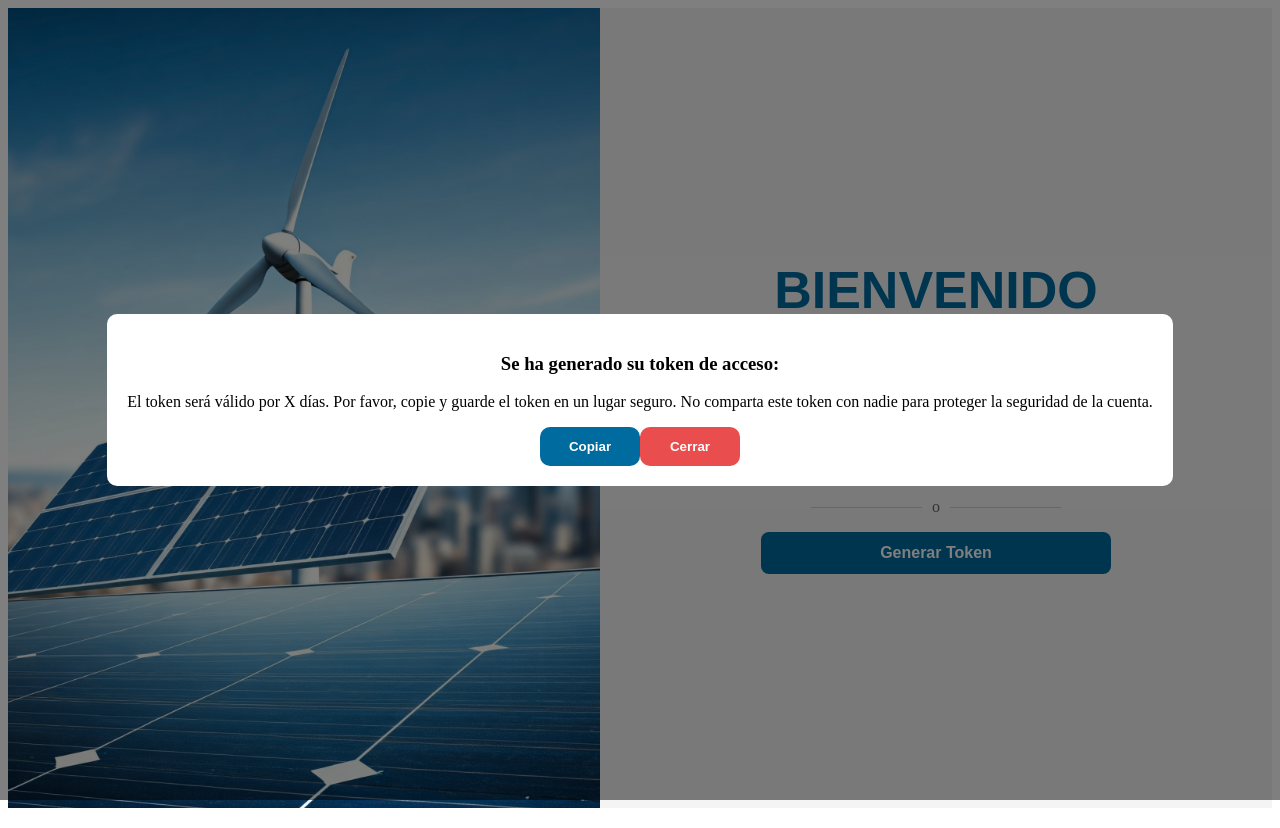
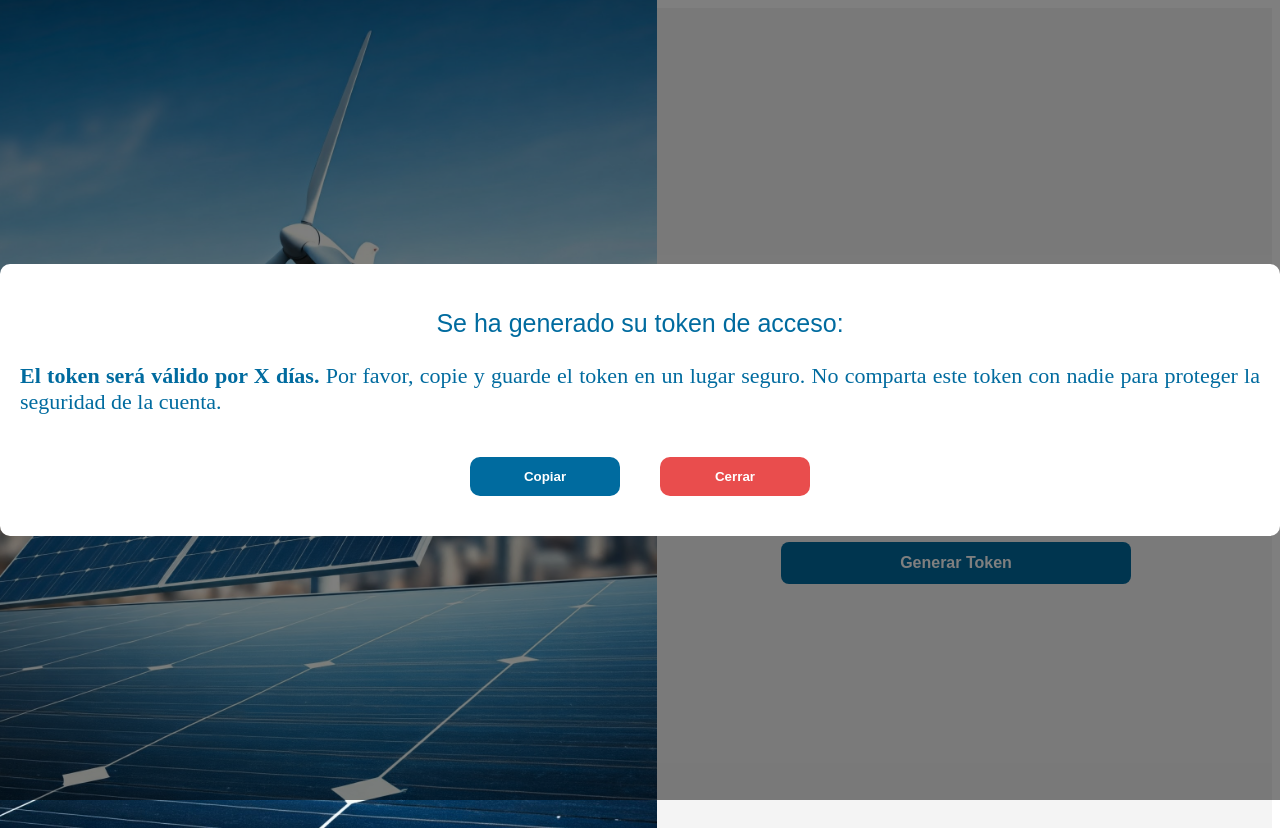
Before and after one commit to WolfMrDuck/Almeja, a Vue app in the folder frontend/: page / in a window 1280 px wide. Both pictures are taken after a click on the button "Generar Token". Built offline with nearby package versions, Linux system fonts and the light colour scheme.

Commit message:
La imagen ya no tiene los bordes blancos. El input del token ya se parece más a la propuesta de las pantallas en Figma, asi como el color de texto que aparece en los modales

```diff
--- a/frontend/src/components/LoginView.vue
+++ b/frontend/src/components/LoginView.vue
@@ -52,7 +52,7 @@
     <div v-if="mostrarTokenForm" class="modal">
       <div class="modal-content">
         <h3>Por favor, ingrese el token de acceso</h3>
-        <input v-model="token" type="text" placeholder="Token de verificación" required />
+        <input v-model="token" type="text" required />
         <div class="modal-btn">
           <button class="m-button btn-primary" @click="validarToken">Validar</button>
           <button class="m-button cancel" @click="cancelarToken">Cancelar</button>
@@ -65,7 +65,7 @@
       <div class="modal-content">
         <h3 class="text-mod">Se ha generado su token de acceso:</h3>
 
-        <p> <span>El token será válido por X días.</span> Por favor,
+        <p class="token-generado"> <span style = "font-weight: bold;">El token será válido por X días.</span> Por favor,
           copie y guarde el token en un lugar seguro. No comparta este token con nadie
           para proteger la seguridad de la cuenta.
         </p>
@@ -95,15 +95,17 @@
 }
 
 .left img {
-  width: 100%;
-  height: 100%;
+  width: 52%;
+  height: 105%;
   object-fit: cover;
+  position: absolute;
+
 }
 
 .right {
   flex-direction: column;
   background: #f4f4f4;
-  padding: 40px;
+  height: 102.5%;
 }
 
 .title {
@@ -190,10 +192,11 @@
 }
 
 .m-button{
-  width: 100px;
+  width: 150px;
   padding: 12px;
   border-radius: 10px;
   font-weight: bold;
+  margin: 20px;
 }
 
 .btn-primary {
@@ -217,4 +220,27 @@
   color: #ffffff;
 }
 
+h3{
+  font-size: 25px;
+  font-family: Arial;
+  color: rgb(0, 107, 159);
+  font-weight: normal;
+}
+
+input {
+  width: 480px;              /* Ancho del input más amplio */
+  height: 20px;              /* Altura mayor */
+  border: none;
+  border-radius: 8px;
+  padding: 10px;             /* Espaciado interno */
+  background-color: rgba(0, 107, 159,0.2) ;
+  font-size: 18px;           /* Texto más grande */
+}
+
+/* Estilo para el mensaje cuando se genera el token */
+.token-generado{
+  color: #006B9F;
+  font-size: 22px;
+  text-align: justify;
+}
 </style>
```
